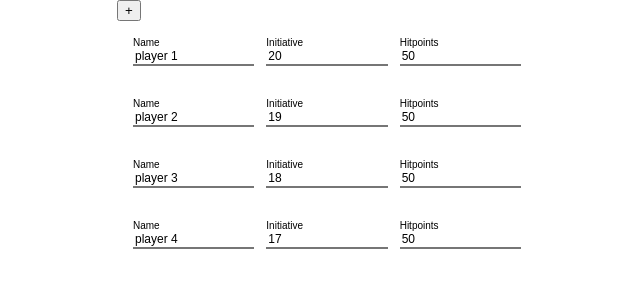
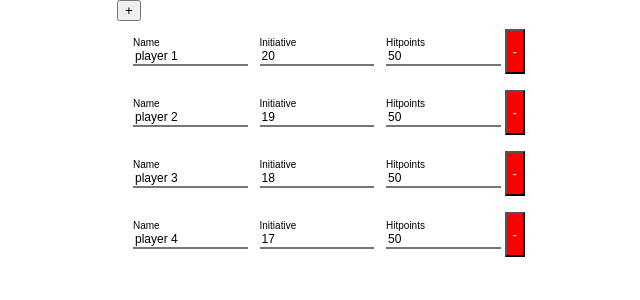
Before and after one commit to ZachPfeifer/Pathfinder-Init, a React (Create React App) app: page / in a window 1280 px wide. Shown: the top 300 px of the page, without its empty margins (173-813 px from the left). Built offline with nearby package versions, Linux system fonts and the light colour scheme.

Commit message:
Adding - Button

```diff
--- a/src/App.css
+++ b/src/App.css
@@ -16,5 +16,12 @@
 
 }
 .card label{
+   flex: 3;
   font-size: 10px;
 }
+.card button{
+   flex: 1;
+   background-color: red;
+   color: white;
+   cursor: pointer;
+}
--- a/src/App.js
+++ b/src/App.js
@@ -1,40 +1,19 @@
 import React, { Component } from 'react'
 import './App.css';
 import Card from './Card'
+import { randomId } from "./Utility";
+import { initialState } from "./Constants";
 
 
-const randomId = () =>
-  Math.floor(Math.random() * 1000000);
+
+
 
 class App extends Component {
 
   constructor(props) {
     super(props)
     this.state = {
-      elements: [{
-        id: randomId(),
-        name: "player 1",
-        initiative: 20,
-        hitpoints: 50,
-      }, {
-        id: randomId(),
-        name: "player 2",
-        initiative: 19,
-        hitpoints: 50,
-
-      }, {
-        id: randomId(),
-        name: "player 3",
-        initiative: 18,
-        hitpoints: 50,
-
-      }, {
-        id: randomId(),
-        name: "player 4",
-        initiative: 17,
-        hitpoints: 50,
-
-      }]
+      elements: initialState,
     };
     this.updateName = this.updateName.bind(this)
     this.updateInitiative = this.updateInitiative.bind(this)
@@ -84,6 +63,11 @@ class App extends Component {
     })
   }
 
+
+  removeElement(id) {
+
+  }
+
   sortElements() {
     const { elements } = this.state;
     this.setState({
--- a/src/Card.js
+++ b/src/Card.js
@@ -32,5 +32,7 @@ export default ({
       value={hitpoints}
       onChange={e => onHitpointsChange(id, e)}
     />
-
+    <button>
+      -
+    </button>
   </div>;
--- /dev/null
+++ b/src/Constants.js
@@ -0,0 +1,27 @@
+import { randomId } from "./Utility";
+
+
+export const initialState = [{
+  id: randomId(),
+  name: "player 1",
+  initiative: 20,
+  hitpoints: 50,
+}, {
+  id: randomId(),
+  name: "player 2",
+  initiative: 19,
+  hitpoints: 50,
+
+}, {
+  id: randomId(),
+  name: "player 3",
+  initiative: 18,
+  hitpoints: 50,
+
+}, {
+  id: randomId(),
+  name: "player 4",
+  initiative: 17,
+  hitpoints: 50,
+
+}];
--- /dev/null
+++ b/src/Utility.js
@@ -0,0 +1,2 @@
+export const randomId = () =>
+  Math.floor(Math.random() * 1000000);
```
